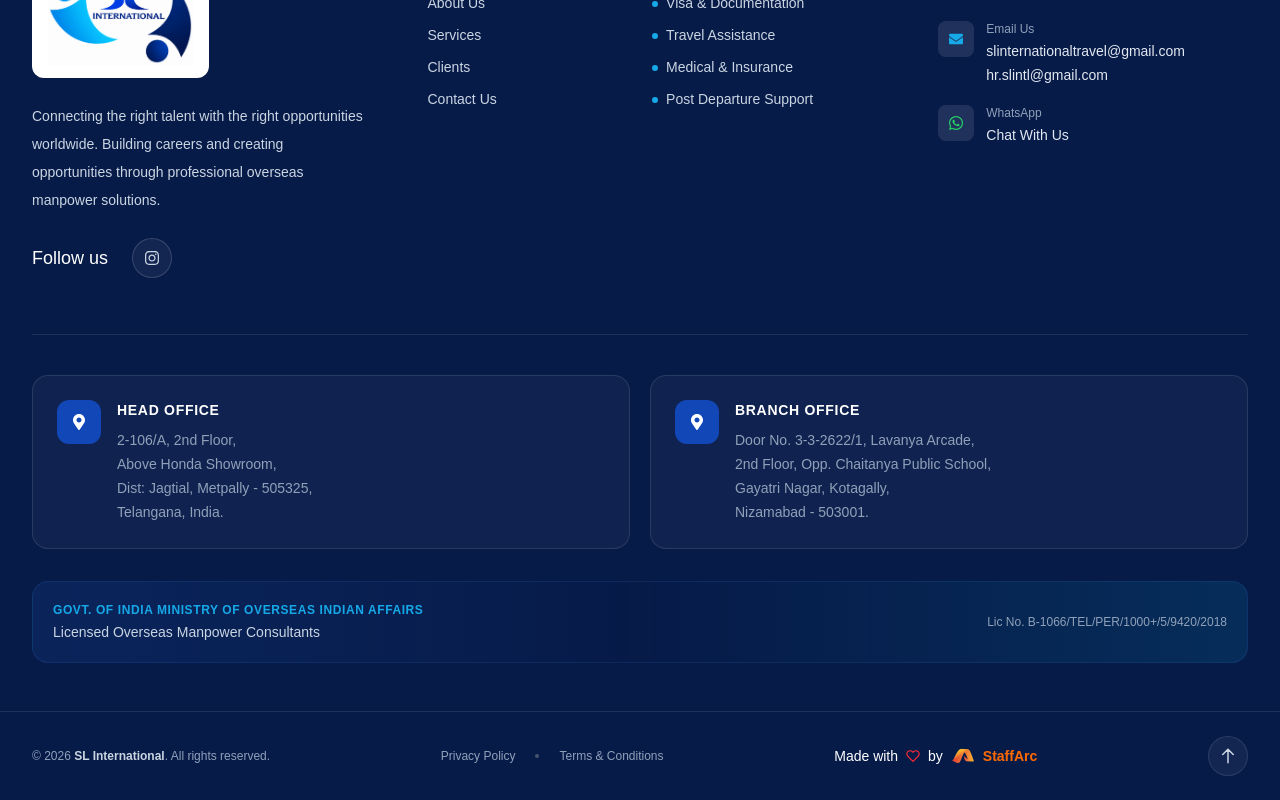
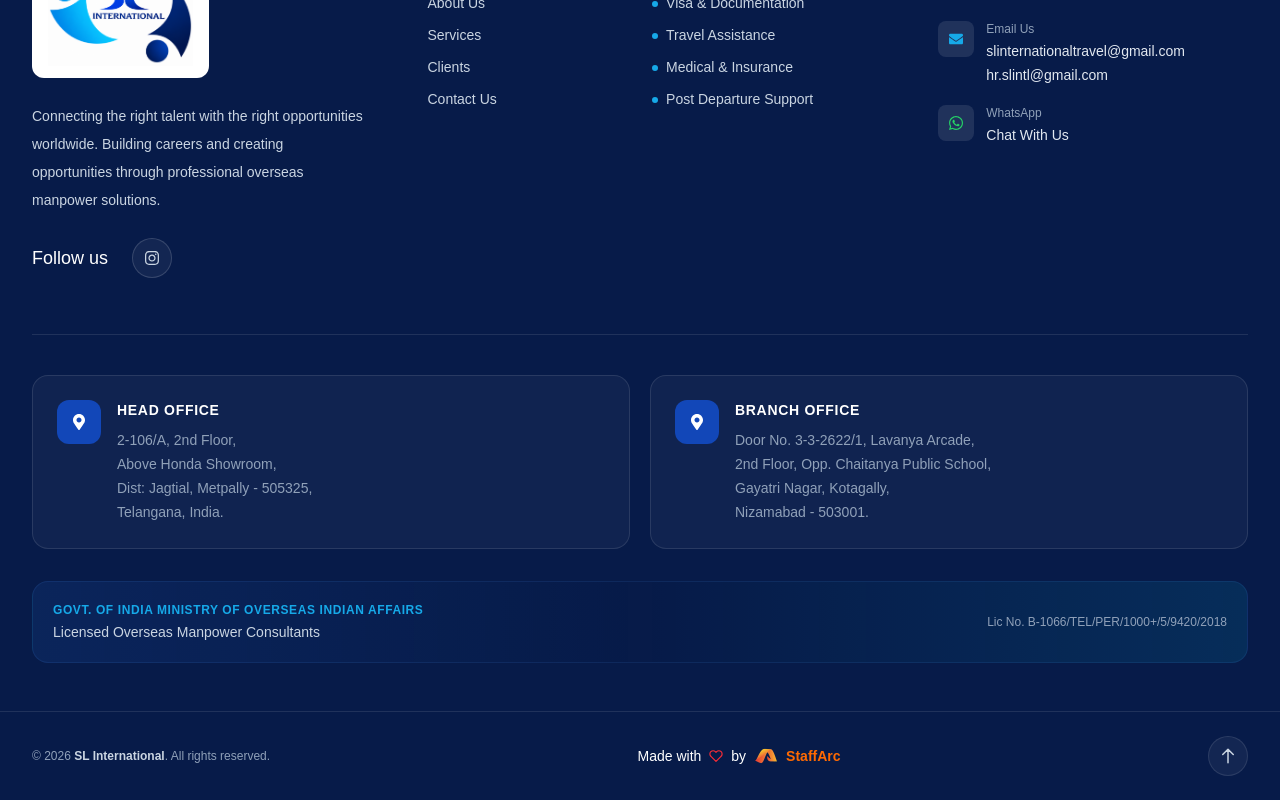
Before and after one commit to pavankrishtaiahveguru/sl-international, a Next.js app: page / in a window 1280 px wide. Shown: the part 6071-6871 px from the top of the page. Built offline with nearby package versions, Linux system fonts and the light colour scheme.

Commit message:
updated footer

```diff
--- a/src/components/layout/Footer.jsx
+++ b/src/components/layout/Footer.jsx
@@ -290,21 +290,6 @@ export default function Footer() {
             . All rights reserved.
           </p>
 
-          <div className="flex items-center justify-center gap-5 text-xs text-slate-400">
-            <Link
-              href="/privacy-policy"
-              className="transition-colors hover:text-white"
-            >
-              Privacy Policy
-            </Link>
-
-            <span className="h-1 w-1 rounded-full bg-slate-600" />
-
-            <Link href="/terms" className="transition-colors hover:text-white">
-              Terms & Conditions
-            </Link>
-          </div>
-
           <DevelopedByStaffArc />
 
           {/* Back To Top */}
```
